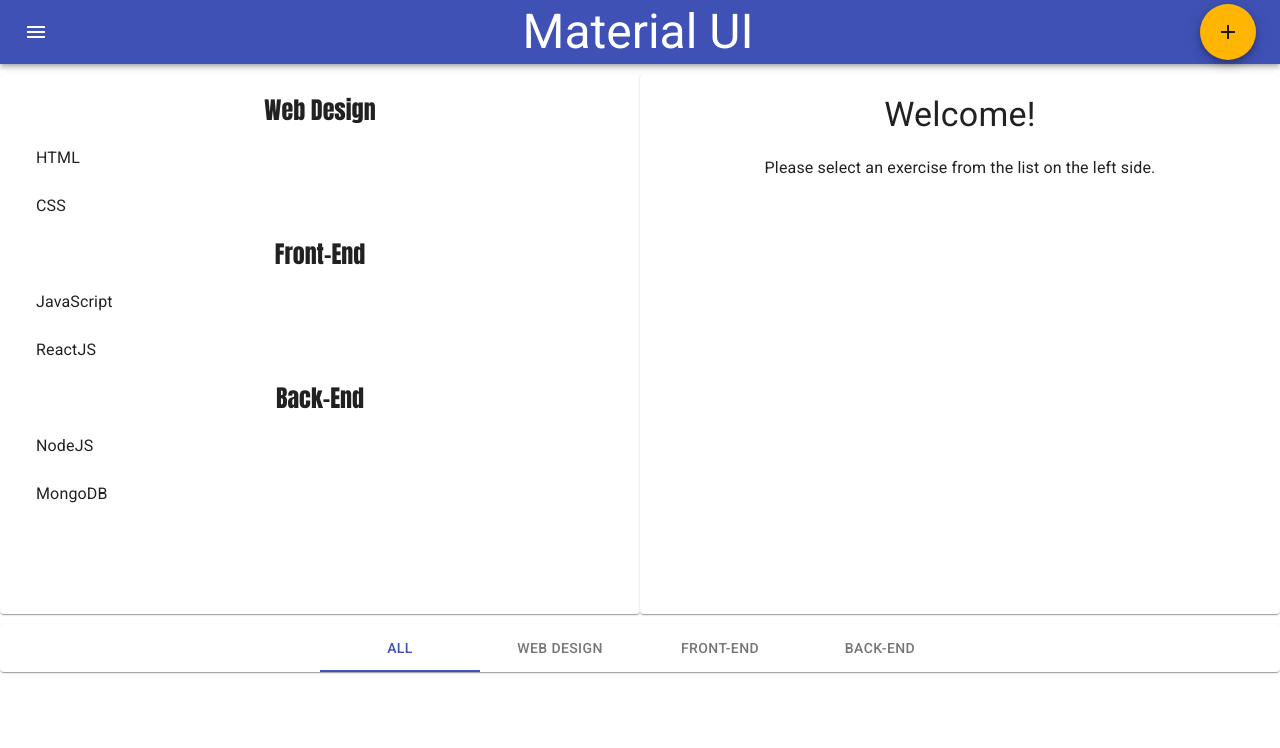
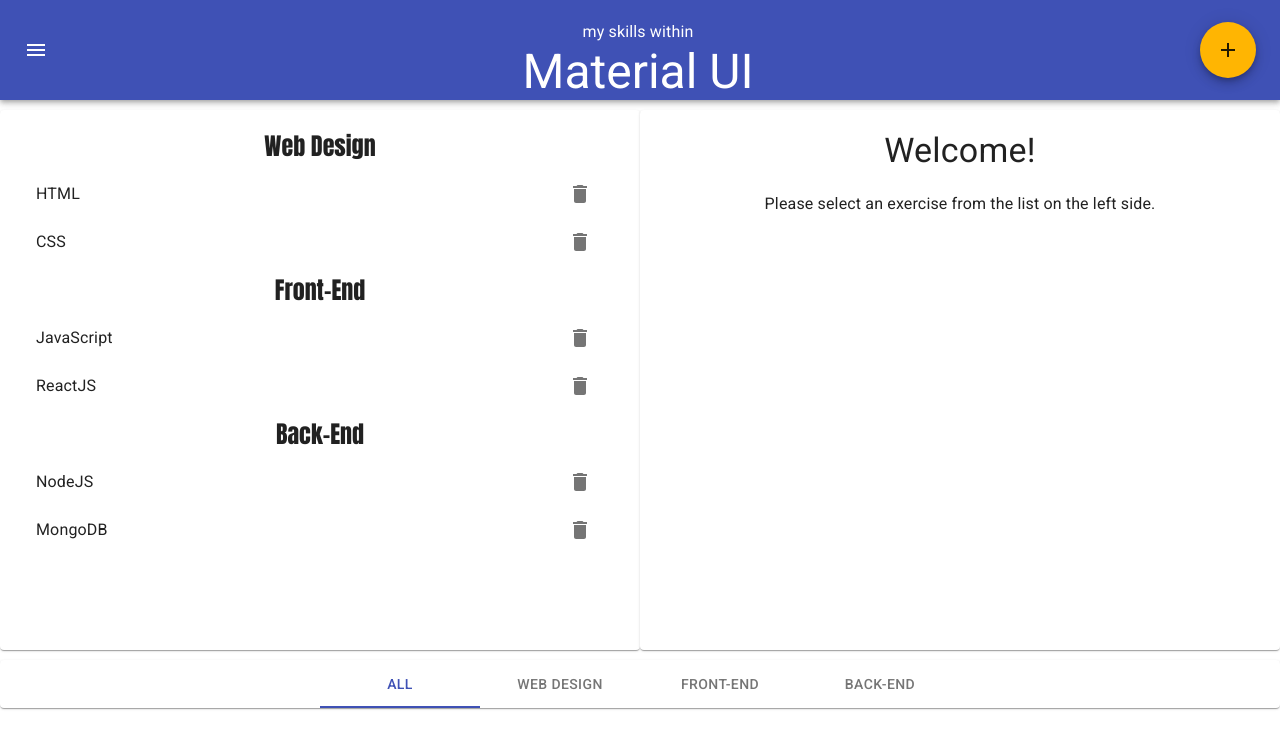
Before and after one commit to MostafaIn/Material-ui-practices, a React (Create React App) app: page / in a window 1280 px wide. Shown: the top 748 px of the page. Built offline with nearby package versions, Linux system fonts and the light colour scheme.

Commit message:
list and iconButton

```diff
--- a/src/App.js
+++ b/src/App.js
@@ -12,12 +12,20 @@ class App extends Component {
     }
   }
   getExercisesBySkills() {
+    const initExercises = skills.reduce((exercises, category) => ({
+      ...exercises,
+      [category]: []
+    }), {})
+
+
+
     return Object.entries(
       this.state.exercises.reduce((exercises, exercise) => {
         const { skills } = exercise
-        exercises[skills] = exercises[skills] ? [...exercises[skills], exercise] : [exercise]
+        // exercises[skills] = exercises[skills] ? [...exercises[skills], exercise] : [exercise]
+        exercises[skills] = [...exercises[skills], exercise]
         return exercises;
-      }, {})
+      }, initExercises)
     )
   }
   handleCategorySelected = category => {
@@ -35,6 +43,11 @@ class App extends Component {
       exercises: [...exercises, exercise]
     }))
   }
+  handleExerciseDelete = id => {
+    this.setState(({ exercises }) => ({
+      exercises: exercises.filter(ex => ex.id !== id)
+    }))
+  }
   render() {
     const exercises = this.getExercisesBySkills(),
       { category, exercise } = this.state
@@ -50,6 +63,7 @@ class App extends Component {
           category={category}
           exercises={exercises}
           onSelect={this.handleExerciseSelected}
+          onDelete={this.handleExerciseDelete}
         />
         <Footer
           category={category}
--- a/src/components/exercises/Index.jsx
+++ b/src/components/exercises/Index.jsx
@@ -1,6 +1,6 @@
 import React, { Fragment } from 'react'
-import { Grid, Paper, Typography, List, ListItem, ListItemText } from "@material-ui/core";
-
+import { Grid, Paper, Typography, List, ListItem, ListItemText, ListItemSecondaryAction, IconButton } from "@material-ui/core";
+import { Delete } from '@material-ui/icons'
 
 const styles = {
     Paper: {
@@ -23,7 +23,8 @@ const Index = ({
         id,
         title = 'Welcome!',
         description = 'Please select an exercise from the list on the left side.'
-    }
+    },
+    onDelete
 }) => {
     return (<div>
         <Grid container>
@@ -37,9 +38,12 @@ const Index = ({
                             <List component="ul">
                                 {exercises.map(({ id, title }) => <ListItem button key={id} onClick={() => onSelect(id)}>
                                     <ListItemText primary={title} />
+                                    <ListItemSecondaryAction>
+                                        <IconButton onClick={() => onDelete(id)}>
+                                            <Delete />
+                                        </IconButton>
+                                    </ListItemSecondaryAction>
                                 </ListItem>)}
-
-
                             </List>
                         </Fragment>
                         : null)}
--- a/src/components/layouts/Header.jsx
+++ b/src/components/layouts/Header.jsx
@@ -31,6 +31,7 @@ const Header = ({ skills, onExerciseCreate }) => {
                         <MenuIcon />
                     </IconButton>
                     <Typography variant="h3" className={classes.title}>
+                        <Typography style={{ fontSize: '1rem', marginTop: '20px' }}>my skills within</Typography>
                         Material UI
                     </Typography>
                     <Create
```
